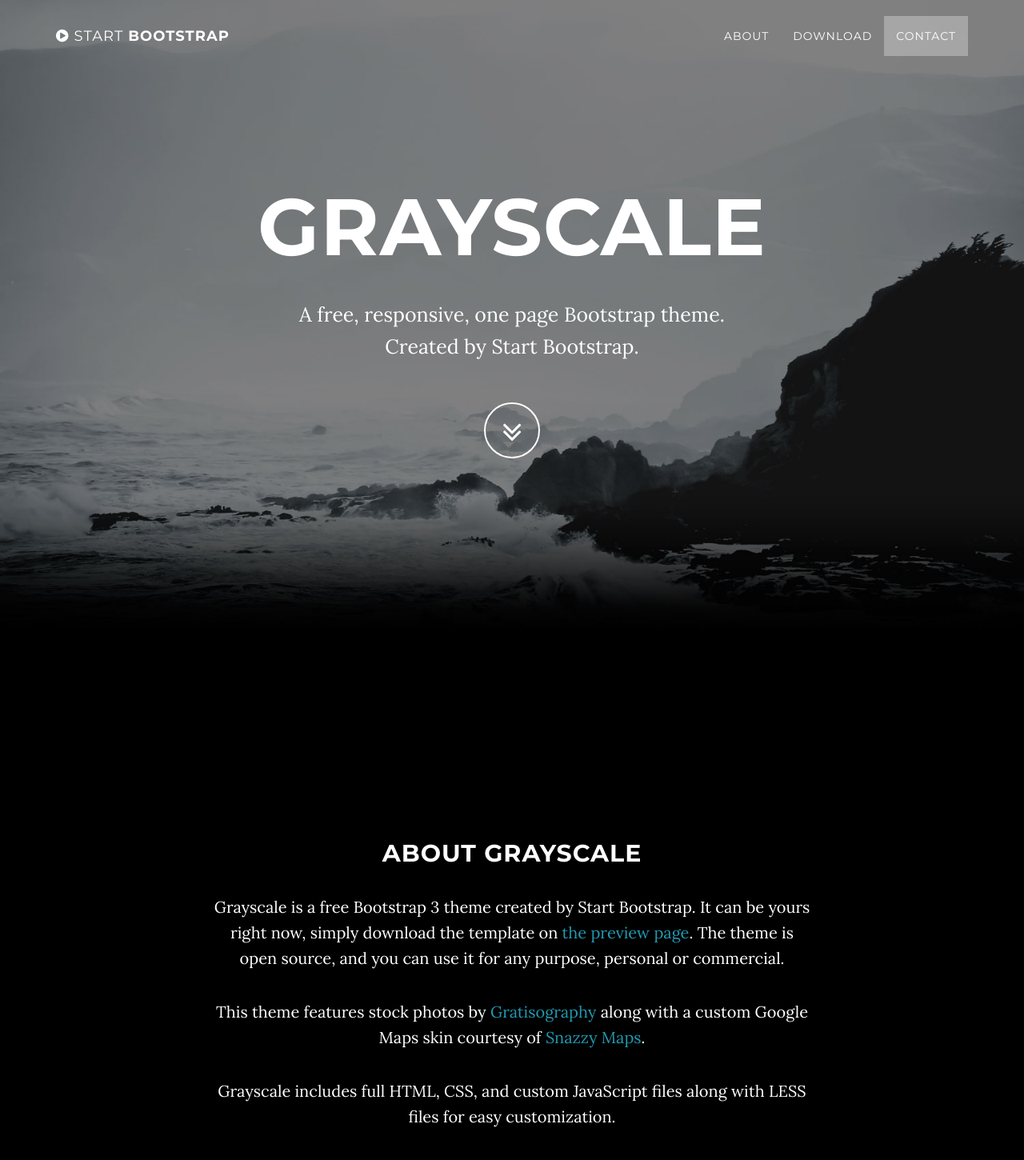
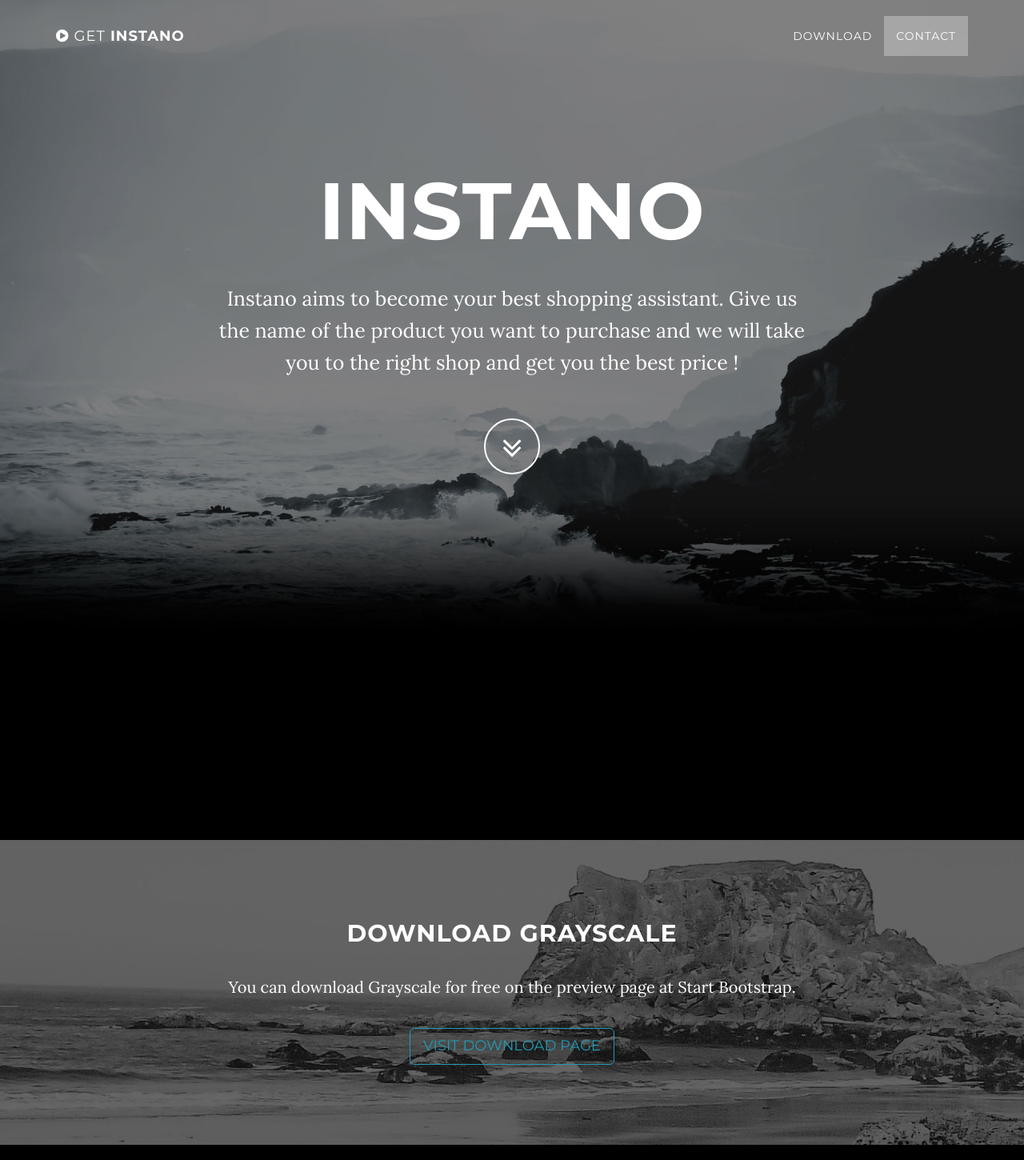
Before and after one commit to instano-in/instano-in.github.io, a plain HTML site: page index.html in a window 1280 px wide. Shown: the top 1450 px of the page at 80% size. Drawn offline with Linux system fonts and the light colour scheme; some packages are replaced by stand-ins of ours.

Commit message:
Removed "about us" section

```diff
--- a/index.html
+++ b/index.html
@@ -9,7 +9,7 @@
     <meta name="description" content="">
     <meta name="author" content="">
 
-    <title>Grayscale - Start Bootstrap Theme</title>
+    <title>Instano</title> <!--TODO: add a 3 word description-->
 
     <!-- Bootstrap Core CSS -->
     <link href="css/bootstrap.min.css" rel="stylesheet">
@@ -41,7 +41,7 @@
                     <i class="fa fa-bars"></i>
                 </button>
                 <a class="navbar-brand page-scroll" href="#page-top">
-                    <i class="fa fa-play-circle"></i>  <span class="light">Start</span> Bootstrap
+                    <i class="fa fa-play-circle"></i>  <span class="light">Get</span> Instano
                 </a>
             </div>
 
@@ -51,9 +51,6 @@
                     <!-- Hidden li included to remove active class from about link when scrolled up past about section -->
                     <li class="hidden">
                         <a href="#page-top"></a>
-                    </li>
-                    <li>
-                        <a class="page-scroll" href="#about">About</a>
                     </li>
                     <li>
                         <a class="page-scroll" href="#download">Download</a>
@@ -74,8 +71,8 @@
             <div class="container">
                 <div class="row">
                     <div class="col-md-8 col-md-offset-2">
-                        <h1 class="brand-heading">Grayscale</h1>
-                        <p class="intro-text">A free, responsive, one page Bootstrap theme.<br>Created by Start Bootstrap.</p>
+                        <h1 class="brand-heading">Instano</h1>
+                        <p class="intro-text">Instano aims to become your best shopping assistant. Give us the name of the product you want to purchase and we will take you to the right shop and get you the best price !</p>
                         <a href="#about" class="btn btn-circle page-scroll">
                             <i class="fa fa-angle-double-down animated"></i>
                         </a>
@@ -84,18 +81,6 @@
             </div>
         </div>
     </header>
-
-    <!-- About Section -->
-    <section id="about" class="container content-section text-center">
-        <div class="row">
-            <div class="col-lg-8 col-lg-offset-2">
-                <h2>About Grayscale</h2>
-                <p>Grayscale is a free Bootstrap 3 theme created by Start Bootstrap. It can be yours right now, simply download the template on <a href="http://startbootstrap.com/template-overviews/grayscale/">the preview page</a>. The theme is open source, and you can use it for any purpose, personal or commercial.</p>
-                <p>This theme features stock photos by <a href="http://gratisography.com/">Gratisography</a> along with a custom Google Maps skin courtesy of <a href="http://snazzymaps.com/">Snazzy Maps</a>.</p>
-                <p>Grayscale includes full HTML, CSS, and custom JavaScript files along with LESS files for easy customization.</p>
-            </div>
-        </div>
-    </section>
 
     <!-- Download Section -->
     <section id="download" class="content-section text-center">
```
